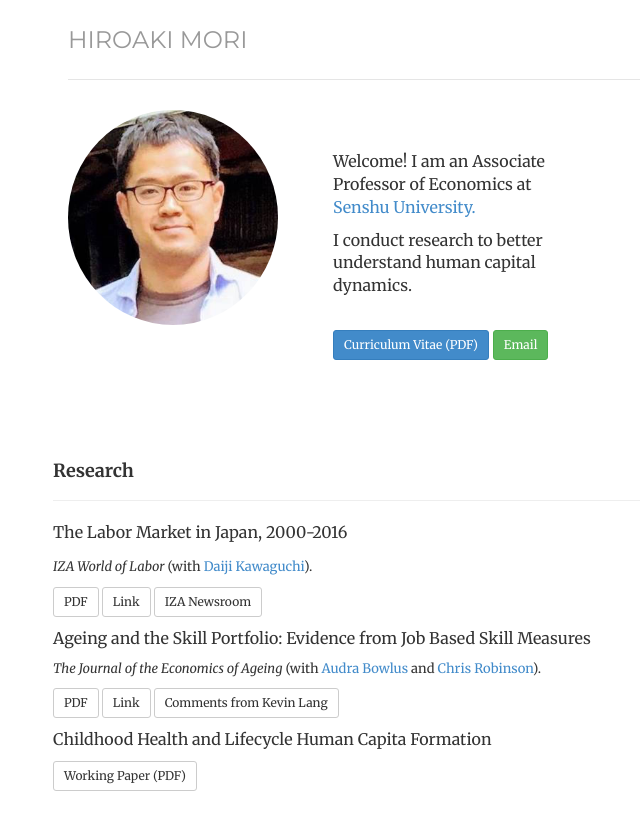
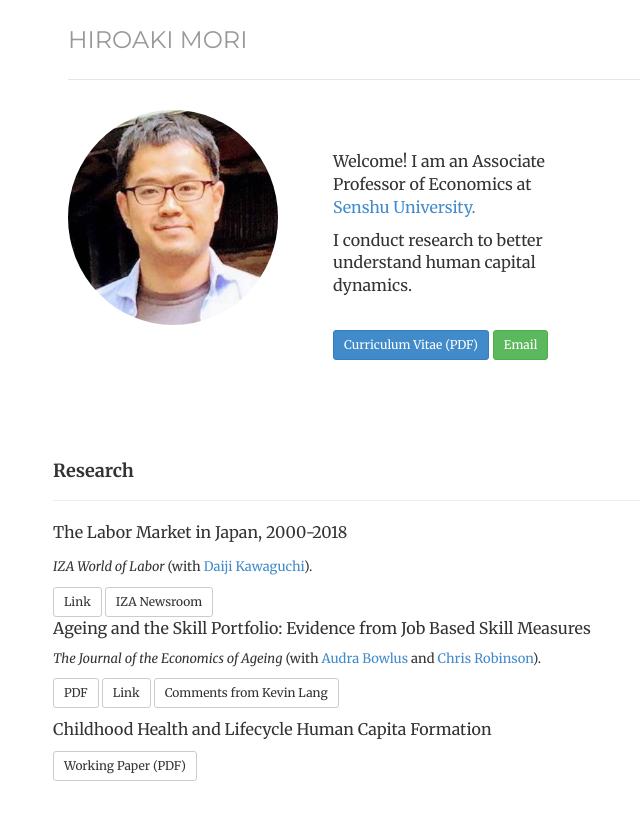
Before and after one commit to morihiroaki/morihiroaki.github.io, a Jekyll site: the page built from index.html, in a window 1280 px wide. Shown: the top 830 px of the page, without its empty margins (212-852 px from the left). Built offline with Jekyll 4.4.1, drawn with Linux system fonts in a browser that asks for light colours.

Commit message:
Update index.html

```diff
--- a/index.html
+++ b/index.html
@@ -33,10 +33,9 @@
 <h4>Research</h4>
 </div>
 
-<p><font size="3">The Labor Market in Japan, 2000-2016</font></p>
+<p><font size="3">The Labor Market in Japan, 2000-2018</font></p>
 <p><font size="2"><i>IZA World of Labor</i> (with <a href="https://sites.google.com/site/daijikawaguchi/" target="_blank" title="Link">Daiji Kawaguchi</a>). </p>
-<p><a href="./files/Kawaguchi_Mori_2017_WoL.pdf" target="_blank" class="btn btn-default btn-sm" role="button">PDF</a>
-<a href="https://wol.iza.org/articles/the-labor-market-in-japan/long" target="_blank" class="btn btn-default btn-sm" role="button">Link</a>
+<a href="https://wol.iza.org/articles/the-labor-market-in-japan" target="_blank" class="btn btn-default btn-sm" role="button">Link</a>
 <a href="https://newsroom.iza.org/en/archive/research/the-labor-market-in-japan-2000-2016-a-role-model-for-aging-societies-across-the-globe/" target="_blank" class="btn btn-default btn-sm" role="button">IZA Newsroom</a>
 
 <p><font size="3">Ageing and the Skill Portfolio: Evidence from Job Based Skill Measures</font></p>
```
